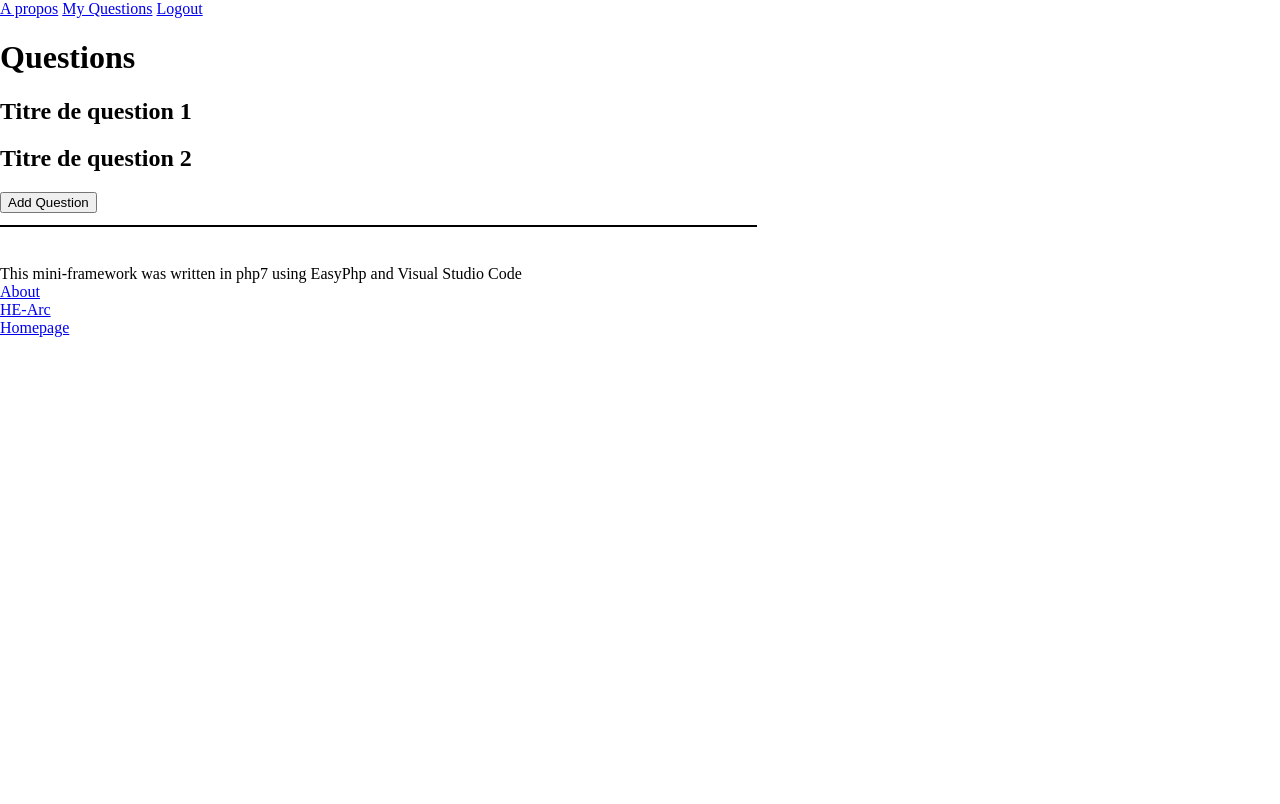
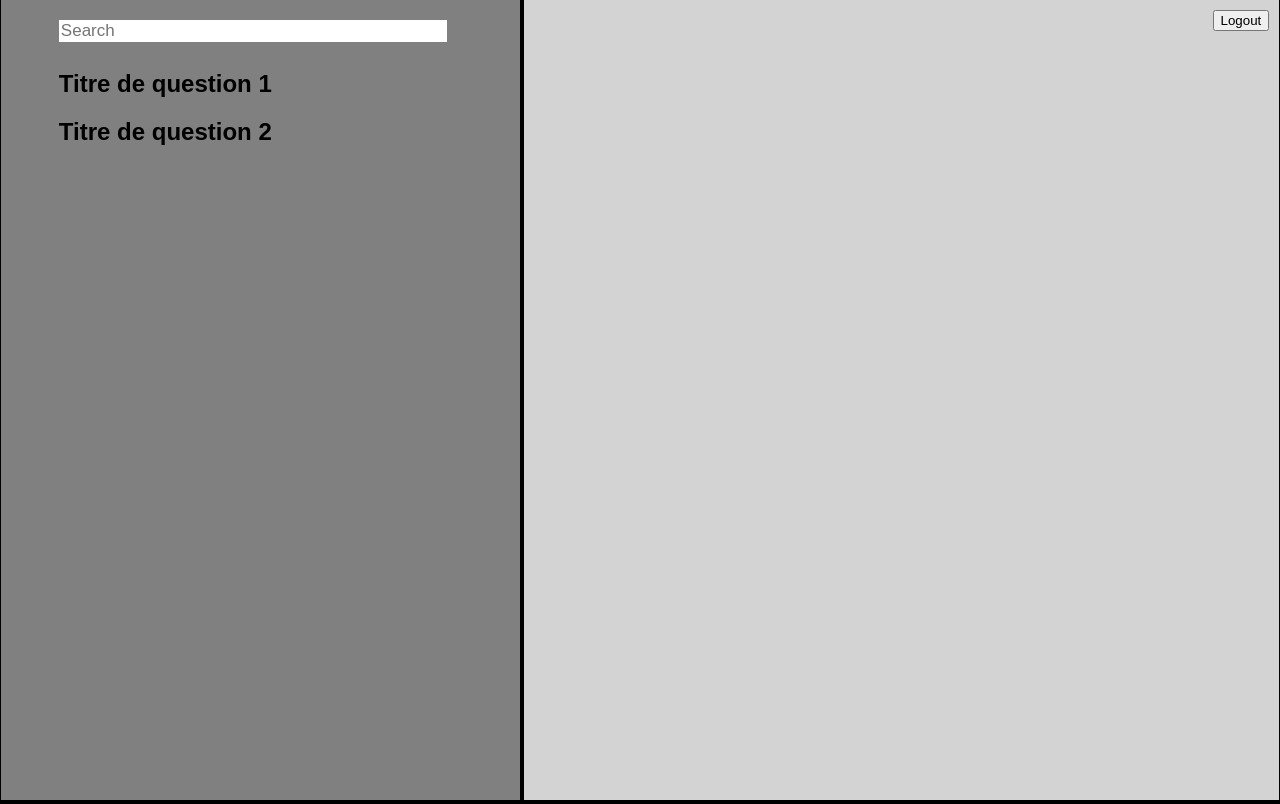
Before and after one commit to TitusVM/stonksoverflow, a PHP site: page /show_questions in a window 1280 px wide. Before the commit the page ends 337 px from the top, so only its background shows below. Run offline with PHP 8.4, Linux system fonts and the light colour scheme; the visitor is signed in with stand-in values (Sample User, id 1); data comes from the database, SQL or seed files in the repository.

Commit message:
Updating css of login, new account and mainscreen

```diff
--- a/mini-framework/app/controllers/QuestionController.php
+++ b/mini-framework/app/controllers/QuestionController.php
@@ -42,7 +42,7 @@ class QuestionController
         }
         $question_added_failure = "";
         $question_added_success = "";
-        return Helper::view("show_questions",[
+        return Helper::view("mainscreen",[
             'questions' => $questions,
             'question_added_success' => $question_added_success,
             'question_added_failure' => $question_added_failure,
@@ -84,7 +84,7 @@ class QuestionController
         {
             $question_added_failure = "Question cannot be empty";
             $question_added_success = "";
-            return Helper::view("show_questions",[
+            return Helper::view("mainscreen",[
                 'question_added_success' => $question_added_success,
                 'question_added_failure' => $question_added_failure,
             ]);
@@ -96,7 +96,7 @@ class QuestionController
         {
             $question_added_failure = "Question is too long";
             $question_added_success = "";
-            return Helper::view("show_questions",[
+            return Helper::view("mainscreen",[
                 'question_added_success' => $question_added_success,
                 'question_added_failure' => $question_added_failure,
             ]);
@@ -121,7 +121,7 @@ class QuestionController
              * Redirect to questions page with questions array
              */
             $this->index();
-            /*return Helper::view("show_questions",[
+            /*return Helper::view("mainscreen",[
                 'question_added_success' => $question_added_success,
                 'question_added_failure' => $question_added_failure,
             ]);*/
@@ -207,7 +207,7 @@ class QuestionController
         {
             $question_edited_failure = "Question cannot be empty";
             $question_edited_success = "";
-            return Helper::view("show_questions",[
+            return Helper::view("mainscreen",[
                 'question_edited_success' => $question_edited_success,
                 'question_edited_failure' => $question_edited_failure,
             ]);
@@ -220,7 +220,7 @@ class QuestionController
         {
             $question_edited_failure = "Question is too long";
             $question_edited_success = "";
-            return Helper::view("show_questions",[
+            return Helper::view("mainscreen",[
                 'question_edited_success' => $question_edited_success,
                 'question_edited_failure' => $question_edited_failure,
             ]);
@@ -255,7 +255,7 @@ class QuestionController
              * Redirect to questions page with questions array
              */
             $this->index();
-            /*return Helper::view("show_questions",[
+            /*return Helper::view("mainscreen",[
                 'question_edited_success' => $question_edited_success,
                 'question_edited_failure' => $question_edited_failure,
             ]);*/
@@ -279,7 +279,7 @@ class QuestionController
          * Redirect to questions page with questions array
          */
         $this->index();
-        /*return Helper::view("show_questions",[
+        /*return Helper::view("mainscreen",[
             'question_edited_success' => $question_edited_success,
             'question_edited_failure' => $question_edited_failure,
         ]);*/
--- a/mini-framework/app/models/Question.php
+++ b/mini-framework/app/models/Question.php
@@ -46,7 +46,7 @@ class Question extends Post
     {
         $htmlCode = "";
         $htmlCode .=
-        "<div class=\"title\">
+        "<div class=\"titleList\">
             <h2>
                 <a onclick=\"showQuestionDiv(" . $this->getId() . ")\" style=\"user-select: none\">" . $this->getTitle() . "</a>
             </h2>
--- a/mini-framework/app/routes.php
+++ b/mini-framework/app/routes.php
@@ -2,9 +2,11 @@
 
 $router->define([
   // '' => 'controllers/index.php',  // by conventions all controllers are in 'controllers' folder
-  '' => 'IndexController',
-  'index' => 'IndexController',
+  '' => 'MainScreenController',
+  'index' => 'MainScreenController',
+  'mainscreen' => 'MainScreenController',
   'login' => 'LoginController',
+  'login_logout' => 'LoginController@loginLogout',
   'new_account' => 'LoginController@newAccount',
   'add_account' => 'LoginController@addAccount',
   'loginSubmit' => 'LoginController@parseInput',
@@ -16,6 +18,5 @@ $router->define([
   'parse_edit_form' => 'QuestionController@parseEditForm',
   'delete' => 'QuestionController@delete',
   'logout' => 'LoginController@logout',
-  'about' => 'AboutController',
   'question' => 'QuestionController@showQuestion'
 ]);
--- a/mini-framework/app/views/mainscreen.view.php
+++ b/mini-framework/app/views/mainscreen.view.php
@@ -1,54 +1,52 @@
-<!DOCTYPE html>
+<?php
+    if(session_status() == PHP_SESSION_NONE)
+    {
+        session_start();
+    }
 
-<html>
-<head>
-  	<link rel="stylesheet" type="text/css" href="css/stylesheet.css?<?php echo time(); ?>" />
-	<script src="https://code.jquery.com/jquery-3.5.1.min.js"></script>
-	<title>MainScreen</title>
-</head>
+    if(!isset($questions))
+    {
+        header("Location: show_questions");
+    }
 
-<body>
-    <div>
-        <div id="questionList">
-            <input type="text" placeholder="Search">
-            <div id="questionLinks">
-                <a href="">Question</a>
-                <a href="">Another question</a>
-                <a href="">Another question</a>
-                <a href="">Another question</a>
-                <a href="">Another question</a>
-                <a href="">Another question</a>
-                <a href="">Another question</a>
-                <a href="">Another question</a>
-                <a href="">Another question</a>
-                <a href="">Another question</a>
-                <a href="">Another question</a>
-                <a href="">Another question</a>
-                <a href="">Another question</a>
-                <a href="">Another question</a>
-                <a href="">Another question</a>
-            </div>
+  $title = "Mainscreen";
+  $username = $_SESSION['username'];
+  require('partials/header.php');
+?>
+
+<script>
+  function showQuestionDiv(id) {
+    const xhttp = new XMLHttpRequest();
+    xhttp.onload = function() {
+      document.getElementById("questionDisplay").innerHTML =
+      this.responseText;
+    }
+    xhttp.open("GET", "question?" + id);
+    xhttp.send();
+  }
+</script>
+
+    <div id="mainscreenBackground">
+      <div id="questionList">
+        <input type="text" placeholder="Search" id="search">
+        <div id="questions">
+          <?php
+            foreach ($questions as $question) {
+            echo $question->asHtmlTitleOnly();
+          }?>
         </div>
-        <div id="questionDisplay">
-            <p id="questionName">Question</p>
-            <div class="questionAnswer">
-                <p>Question</p>
-            </div>
-            <button type="button" class="showComments">Show comments</button>
-            <p class="comments">Question comment</p>
-
-            <div class="questionAnswer">
-                <p>Answer</p>
-            </div>
-            <button type="button" class="showComments">Show comments</button>
-            <p class="comments">Answer comment</p>
-
-            <div class="questionAnswer">
-                <p>Another answer</p>
-            </div>
-            <button type="button" class="showComments">Show comments</button>
-            <p class="comments">Another answer comment</p>
-        </div>
+      </div>
+      <div id="questionDisplay">
+        <form action="login_logout" method="post">
+          <?php
+            if(isset($_SESSION['username'])) { ?>
+              <input type="submit" class="mainscreenLogin" value="Logout">
+            <?php }
+            else { ?>
+              <input type="submit" class="mainscreenLogin" value="Login">
+            <?php }
+          ?>
+        </form>
+      </div>
     </div>
-</body>
-</html>
+<?php require('partials/footer.php'); ?>
--- a/mini-framework/app/views/partials/footer.php
+++ b/mini-framework/app/views/partials/footer.php
@@ -1,8 +1,2 @@
-    <p class="footer">
-        This mini-framework was written in php7 using EasyPhp and Visual Studio Code </br>
-        <a href="about">About</a></br>
-        <a href="https://www.he-arc.ch">HE-Arc</a></br>
-        <a href="index">Homepage</a></br>
-    </p>
     </body>
 </html>
--- a/mini-framework/app/views/partials/header.php
+++ b/mini-framework/app/views/partials/header.php
@@ -9,6 +9,3 @@
 </head>
 
 <body>
-	<a href="about">A propos</a>
-	<a href="user_questions">My Questions</a>
-	<a href="logout">Logout</a>
--- a/mini-framework/config.php
+++ b/mini-framework/config.php
@@ -15,5 +15,5 @@ return [
   ],
   // if your app is not in the server's /, decomment and adapt
   // (then you MUST use relative URLs everywhere)
-  'install_prefix' => 'stonksoverflow/mini-framework',
+  'install_prefix' => 'edsa-appweb/stonksoverflow/mini-framework',
 ];
--- a/mini-framework/css/stylesheet.css
+++ b/mini-framework/css/stylesheet.css
@@ -1,10 +1,11 @@
 body {
-    background-color: #ffffff;
+    background-color: #e0e0e0;
     margin: 0;
     width: 100%;
     height: 100%;
     overflow: hidden;
     min-width: 1200px;
+    font-family: sans-serif;
 }
 
 #questionList {
@@ -76,18 +77,76 @@ body {
     width: 57vw;
 }
 
+.loginCenter {
+    display:inline-block;
+    width: 20%;
+    margin-left: 40%;
+}
+
+.loginFields {
+    margin-top: 10px;
+    margin-bottom: 20px;
+    width: 96%;
+}
+
+.submit {
+    width: 50%;
+    margin-top: 30px;
+    margin-left: 25%;
+}
+
+.newAccount {
+    width: 50%;
+    margin-top: 10px;
+    margin-left: 25%;
+}
+
+.loginCenter > h1 {
+    width: 100%;
+    text-align: center;
+}
+
+#mainscreenBackground {
+    background-color: black;
+}
+
+.mainscreenLogin {
+    float: right;
+    margin-top: 10px;
+    margin-right: 10px;
+}
+
+.titleList {
+    margin-top: 10px;
+    margin-left: 4vw;
+}
+
+#questions {
+    margin-top: 70px;
+}
+
+.title {
+    text-align: center;
+}
+
+.question {
+    margin-top: 1vw;
+    margin-left: 4vw;
+    font-size: 18px;
+}
+
 .comments {
-    font-size: 12px;
+    font-size: 14px;
     color: #333333;
     margin-right: 1vw;
-    margin-left: 2vw;
+    margin-left: 3vw;
     margin-top: 5px;
 }
 
 .answers {
-    font-size: 14px;
+    font-size: 16px;
     color: #333333;
     margin-right: 1vw;
-    margin-left: 0.5vw;
+    margin-left: 1vw;
     margin-top: 5px;
 }
```
Also changed, not shown: mini-framework/app/controllers/AboutController.php (deleted, +0 -10 lines), mini-framework/app/controllers/IndexController.php (deleted, +0 -9 lines), mini-framework/app/controllers/LoginController.php (+12 -2 lines), mini-framework/app/models/Login.php (+8 -5 lines), mini-framework/app/views/about.view.php (deleted, +0 -7 lines), mini-framework/app/views/index.view.php (deleted, +0 -30 lines), mini-framework/app/views/login.view.php (+9 -6 lines), mini-framework/app/views/new_account.view.php (+9 -5 lines).
